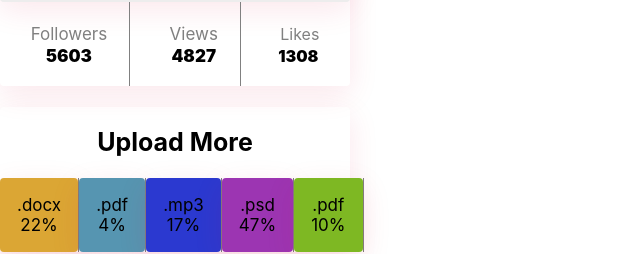
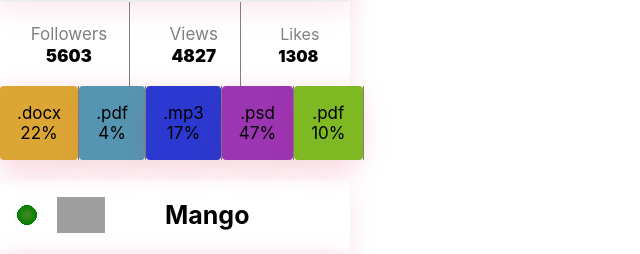
Before and after one commit to Freebo12/go-it-React-01, a React (Create React App) app: page / in a window 1280 px wide. Shown: the part 344-598 px from the top of the page, without its empty margins (0-640 px from the left). Built offline with nearby package versions, Linux system fonts and the light colour scheme; grey boxes are pictures that could not be loaded.

Commit message:
Update StatisticsList.js

```diff
--- a/src/components/Statistics/StatisticsList.js
+++ b/src/components/Statistics/StatisticsList.js
@@ -11,7 +11,7 @@ import {
 export const StatisticsList = ({ title, items }) => {
   return (
     <SectionStatistics>
-      {title !== '' ? <Title>{title}</Title> : <Title>Upload More</Title>}
+      {title !== '' ? <Title>{title}</Title> : <></>}
 
       <ListStats>
         {items.map(item => (
```
